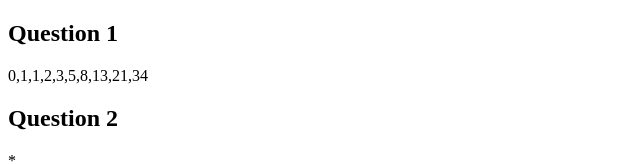
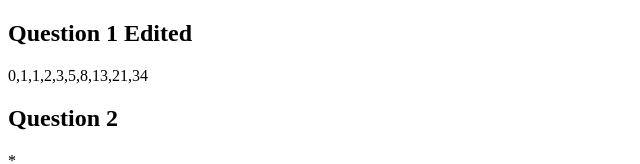
Before and after one commit to fhyath/CW6, a plain HTML site: page index.html in a window 1280 px wide. Shown: the top 164 px of the page, without its empty margins (0-640 px from the left). Drawn offline with Linux system fonts and the light colour scheme.

Commit message:
Update index.html

```diff
--- a/index.html
+++ b/index.html
@@ -7,7 +7,7 @@
     <title>Document</title>
 </head>
 <body>
-    <h2>Question 1</h2>
+    <h2>Question 1 Edited</h2>
         <script>
             function getFib(n){
                 let numbers = [];
```
